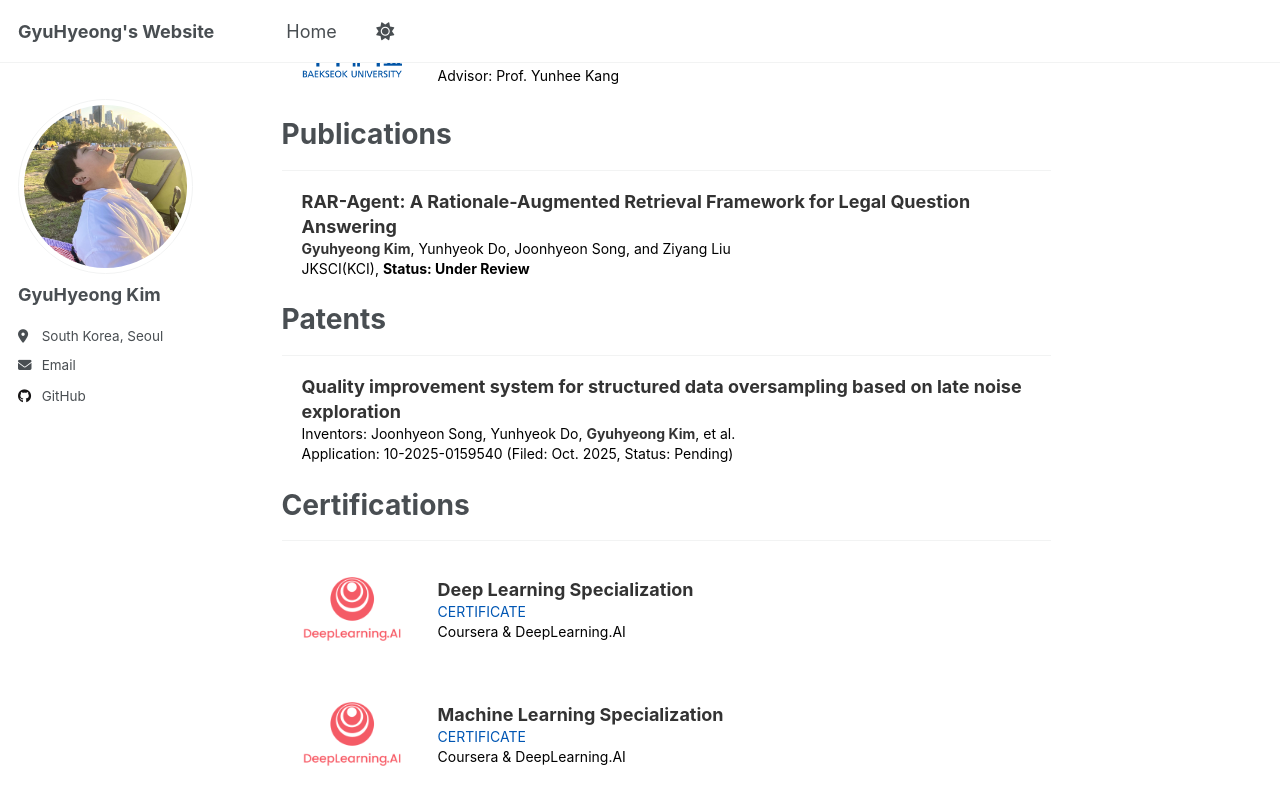
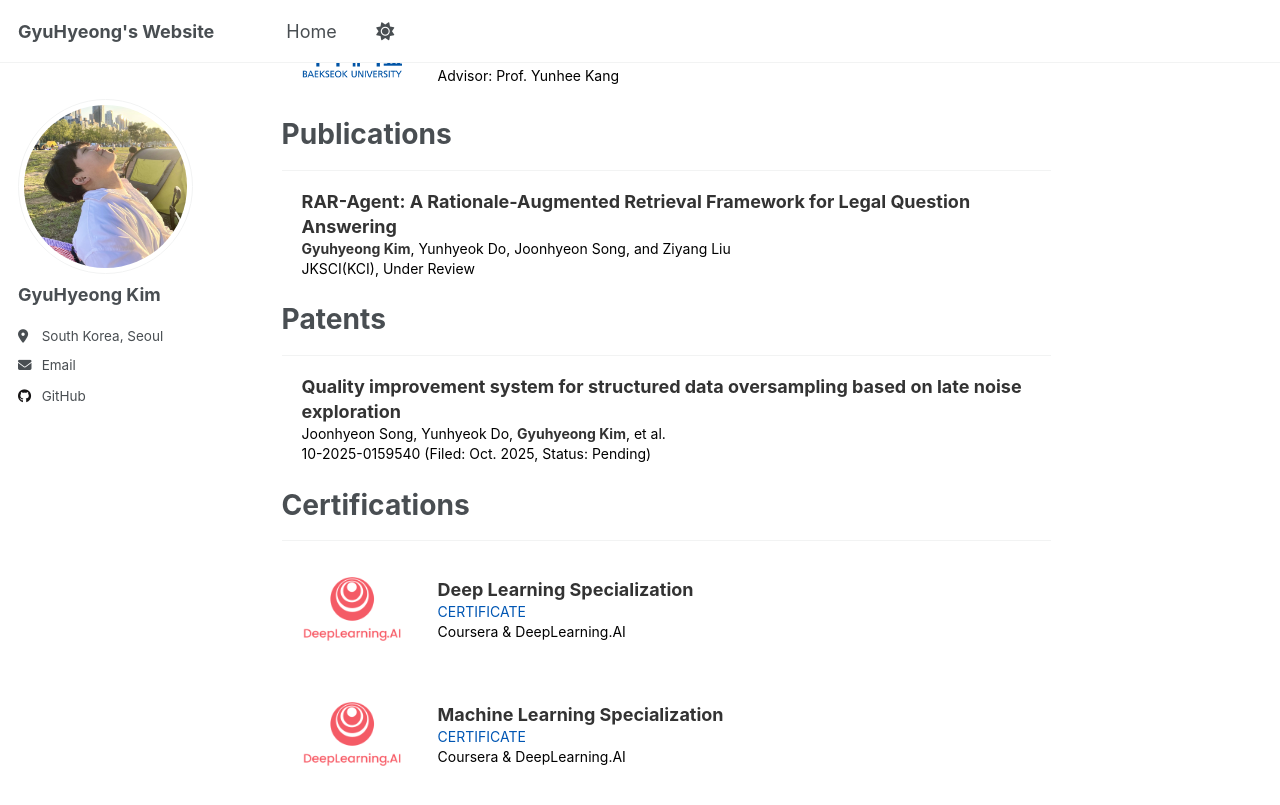
Before and after one commit to GyuHyeong-Kim/GyuHyeong-Kim.github.io, a Jekyll site: the page built from _pages/about.md, in a window 1280 px wide and 900 px high, scrolled down 963 px. Shown: the top 805 px of the window. Built offline with Jekyll 4.4.1, drawn with Linux system fonts in a browser that asks for light colours; a script that is not in the unit is left out; some of the changed lines change nothing that is shown.

Commit message:
Update about.md

```diff
--- a/_pages/about.md
+++ b/_pages/about.md
@@ -72,7 +72,7 @@ Publications
   <div style="font-size: 14px; line-height: 1.4; color: #000;">
     <strong style="font-size: 18px; color: #333;">RAR-Agent: A Rationale-Augmented Retrieval Framework for Legal Question Answering</strong><br>
     <strong style="color: #333;">Gyuhyeong Kim</strong>, Yunhyeok Do, Joonhyeon Song, and Ziyang Liu<br>
-    JKSCI(KCI), <strong>Status: Under Review</strong>
+    JKSCI(KCI), Under Review
   </div>
 </div>
 
@@ -83,8 +83,8 @@ Patents
 <div style="margin-bottom: 25px; margin-left: 20px;">
   <div style="font-size: 14px; line-height: 1.4; color: #000;">
     <strong style="font-size: 18px; color: #333;">Quality improvement system for structured data oversampling based on late noise exploration</strong><br>
-    Inventors: Joonhyeon Song, Yunhyeok Do, <strong style="color: #333;">Gyuhyeong Kim</strong>, et al.<br>
-    Application: 10-2025-0159540 (Filed: Oct. 2025, Status: Pending)
+    Joonhyeon Song, Yunhyeok Do, <strong style="color: #333;">Gyuhyeong Kim</strong>, et al.<br>
+    10-2025-0159540 (Filed: Oct. 2025, Status: Pending)
   </div>
 </div>
 
```
